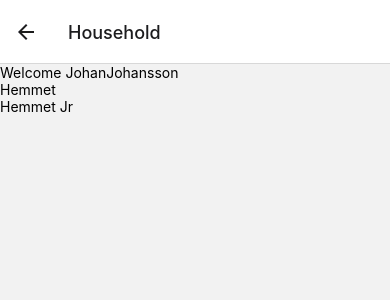
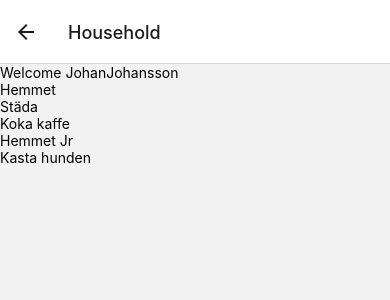
Before and after one commit to ViktorNy/TheHousehold, a React Native app: screen /Start in a window 390 px wide. Both pictures are taken after a click on the button "GÅ TILL HUSHÅLL". Shown: the top 300 px of the page. Built offline with nearby package versions, Linux system fonts and the light colour scheme.

Commit message:
Add chores to householdscreen

```diff
--- a/screens/HouseholdScreen.tsx
+++ b/screens/HouseholdScreen.tsx
@@ -42,13 +42,23 @@ export default function HouseholdScreen({ navigation, route }: RootStackScreenPr
                 <FlatList
                     data={userHousehold}
                     renderItem={({ item }) => (
+                      <View>
                         <TouchableOpacity
                             onPress={() =>
-                                navigation.push("Household", { user: route.params.user, householdId: item.id })
+                              navigation.push("Household", { user: route.params.user, householdId: item.id })
                             }
-                        >
+                            >
                             <Text>{item.name}</Text>
                         </TouchableOpacity>
+
+                        {item.chores.map(chore => {
+                         return <TouchableOpacity key={chore.id} onPress={() => (
+                           navigation.navigate("ChoreDetail", { choreId: chore.id, householdId: item.id})
+                         )}>
+                           <Text>{chore.name}</Text>
+                         </TouchableOpacity>
+                        })}
+                        </View>
                     )}
                 />
             </View>
```
